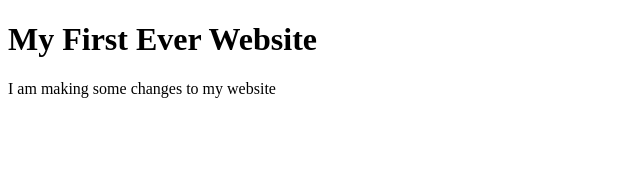
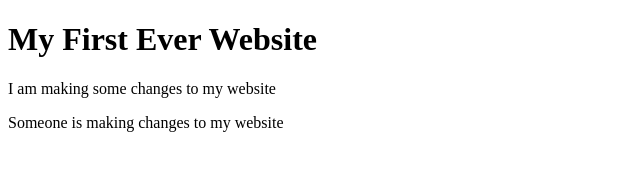
Before and after one commit to SAIFUL20WD/my-first-website, a plain HTML site: page index.html in a window 1280 px wide. Shown: the whole page, without its empty margins (0-640 px from the left). Drawn offline with Linux system fonts and the light colour scheme.

Commit message:
Update index.html

```diff
--- a/index.html
+++ b/index.html
@@ -8,5 +8,6 @@
 <body>
     <h1>My First Ever Website</h1>
     <p>I am making some changes to my website</p>
+    <p>Someone is making changes to my website</p>
 </body>
 </html>
```
